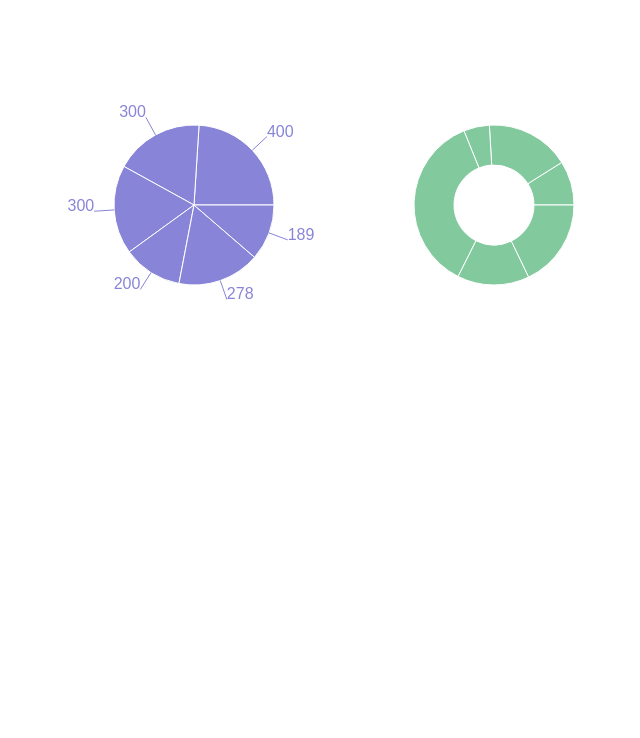
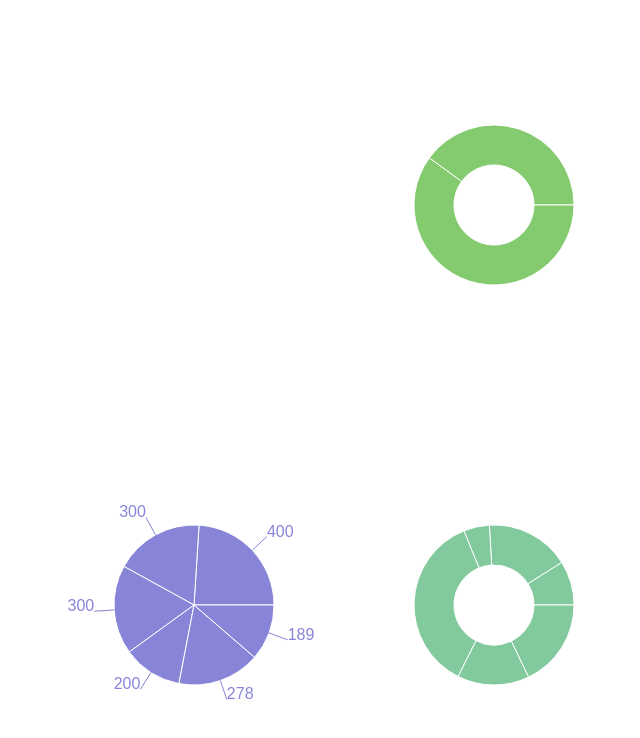
Before and after one commit to foxed/cryptfolio, a React (Create React App) app: page / in a window 1280 px wide. Shown: the top 738 px of the page, without its empty margins (11-651 px from the left). Built offline with nearby package versions, Linux system fonts and the light colour scheme.

Commit message:
WIP customizable pie

```diff
--- a/public/index.html
+++ b/public/index.html
@@ -25,8 +25,7 @@
     <noscript>
       You need to enable JavaScript to run this app.
     </noscript>
-    <div id="root"></div>
-		<div id="chartinput"></div>
+		<div id="simplepiechart"></div>
     <!--
       This HTML file is a template.
       If you open it directly in the browser, you will see an empty page.
--- a/src/index.js
+++ b/src/index.js
@@ -3,8 +3,8 @@ import ReactDOM from 'react-dom';
 import './index.css';
 //import App from './App';
 import registerServiceWorker from './registerServiceWorker';
-import SimplePieChart from './pie';
+import Body from './pie';
 
 //ReactDOM.render(<App />, document.getElementById('root'));
-ReactDOM.render(<SimplePieChart />, document.getElementById('root'));
+ReactDOM.render(<Body/>, document.getElementById('simplepiechart'));
 registerServiceWorker();
--- a/src/pie.js
+++ b/src/pie.js
@@ -1,5 +1,8 @@
 import React from 'react';
+import PropTypes from 'prop-types';
 import { PieChart, Pie, Tooltip } from 'recharts';
+
+const data00 = [{name: "one", value: 400}, {name: "two", value: 600}];
 
 const data01 = [{name: 'Group A', value: 400}, {name: 'Group B', value: 300},
 	{name: 'Group C', value: 300}, {name: 'Group D', value: 200},
@@ -8,6 +11,17 @@ const data01 = [{name: 'Group A', value: 400}, {name: 'Group B', value: 300},
 const data02 = [{name: 'Group A', value: 2400}, {name: 'Group B', value: 4567},
 	{name: 'Group C', value: 1398}, {name: 'Group D', value: 9800},
 	{name: 'Group E', value: 3908}, {name: 'Group F', value: 4800}];
+
+class TestPie extends React.Component {
+  render() {
+		return (
+      <PieChart width={800} height={400}>
+			  <Pie dataKey="value" data={data00} cx={500} cy={200} innerRadius={40} outerRadius={80} fill="#84ca6f"/>
+				<Tooltip/>
+			</PieChart>
+		);
+	}
+}
 
 class SimplePieChart extends React.Component {
 	render () {
@@ -21,4 +35,20 @@ class SimplePieChart extends React.Component {
 	}
 }
 
-export default SimplePieChart;
+class Body extends React.Component {
+	render () {
+    return (
+			<div>
+			  <div>
+				  <TestPie />
+				</div>
+				<div>
+					<SimplePieChart />
+				</div>
+			</div>
+		);
+	}
+}
+
+
+export default Body;
```
